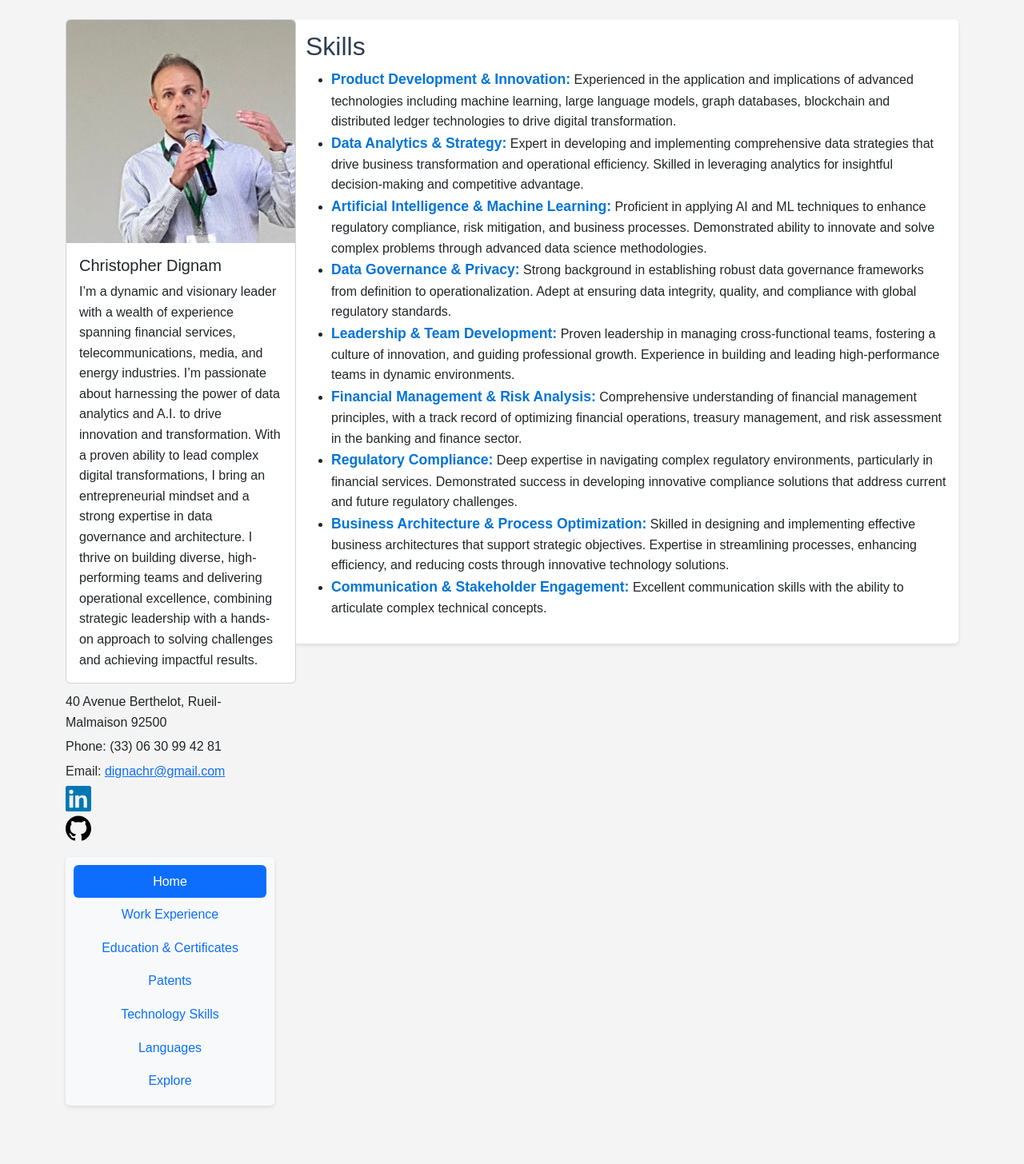
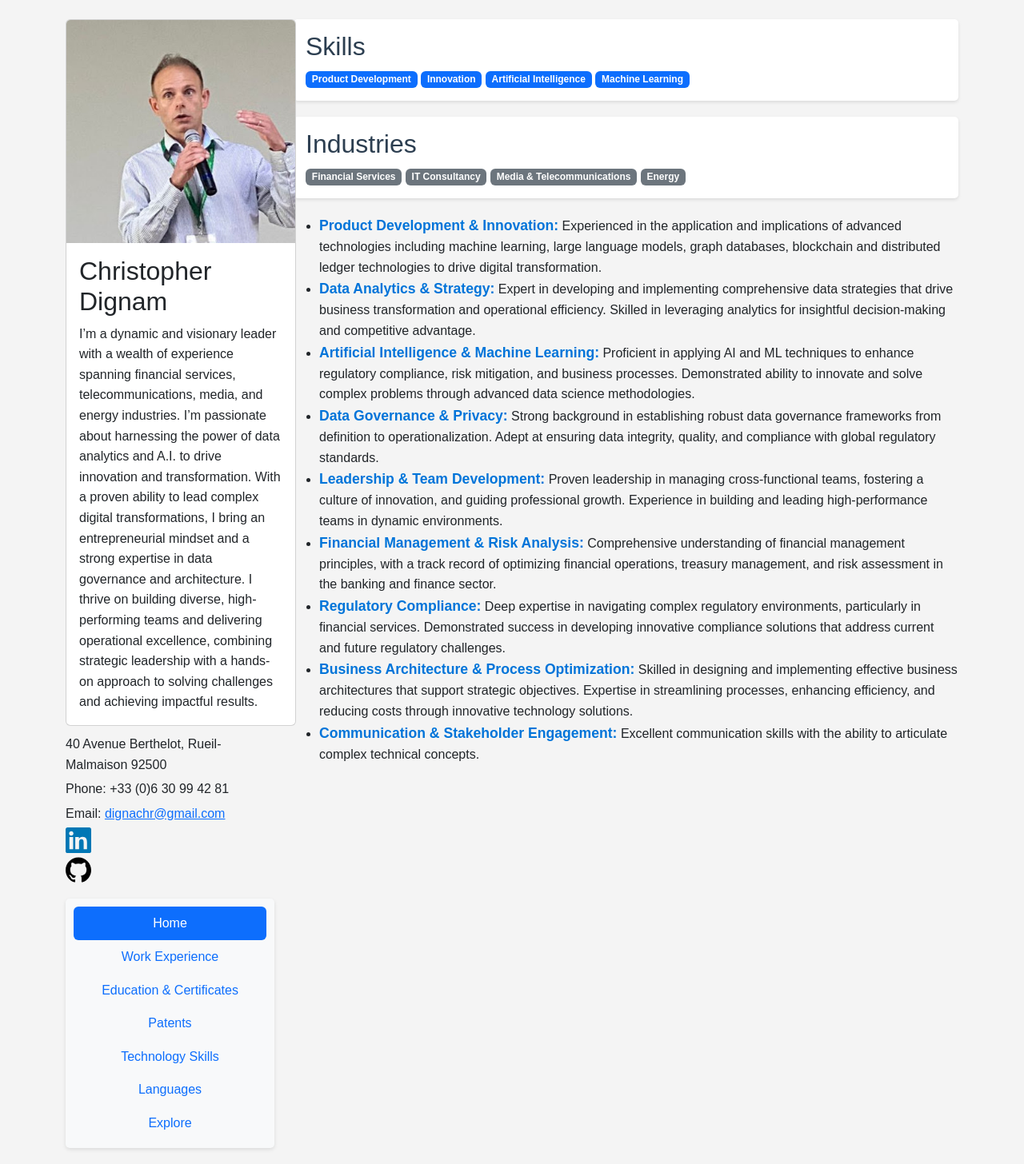
Before and after one commit to cdignam8304/cv, a Jekyll site: the page built from README.md, in a window 1280 px wide. Shown: the whole page at 80% size. Built offline with Jekyll 4.4.1, drawn with Linux system fonts in a browser that asks for light colours; our own code applies the rules of GitHub Pages for plain Markdown files; before the commit the page ends 1403 px from its top, so only the background shows below that.

Commit message:
Update home page

```diff
--- a/_includes/header.html
+++ b/_includes/header.html
@@ -5,7 +5,7 @@
     <div class="card" style="width: 18rem;">
       <img src="profile.jpg" class="card-img-top" alt="Christopher Dignam">
       <div class="card-body">
-        <h5 class="card-title">Christopher Dignam</h5>
+        <h2 class="card-title">Christopher Dignam</h2>
         <p class="card-text">
           I’m a dynamic and visionary leader with a wealth of experience spanning financial services,
           telecommunications, media, and energy industries. I’m passionate about harnessing the power of
@@ -19,11 +19,9 @@
     </div>
 
 
-
-
     <div class="contact">
         <p>40 Avenue Berthelot, Rueil-Malmaison 92500</p>
-        <p>Phone: (33) 06 30 99 42 81</p>
+        <p>Phone: +33 (0)6 30 99 42 81</p>
         <p>Email: <a href="mailto:dignachr@gmail.com">dignachr@gmail.com</a></p>
         <p>
             <a href="https://www.linkedin.com/in/christopherdignam/" target="_blank" rel="noopener noreferrer" title="Visit my LinkedIn profile">
--- a/home.html
+++ b/home.html
@@ -1,6 +1,20 @@
 
 <div class="section">
     <h2>Skills</h2>
+    <span class="badge text-bg-primary">Product Development</span>
+    <span class="badge text-bg-primary">Innovation</span>
+    <span class="badge text-bg-primary">Artificial Intelligence</span>
+    <span class="badge text-bg-primary">Machine Learning</span>
+</div>
+
+<div class="section">
+    <h2>Industries</h2>
+    <span class="badge text-bg-secondary">Financial Services</span>
+    <span class="badge text-bg-secondary">IT Consultancy</span>
+    <span class="badge text-bg-secondary">Media & Telecommunications</span>
+    <span class="badge text-bg-secondary">Energy</span>
+</div>
+
     <ul>
         <li><span class="ul-title">Product Development & Innovation:</span> Experienced in the application and implications of advanced technologies
 including machine learning, large language models, graph databases, blockchain and distributed ledger technologies
```
